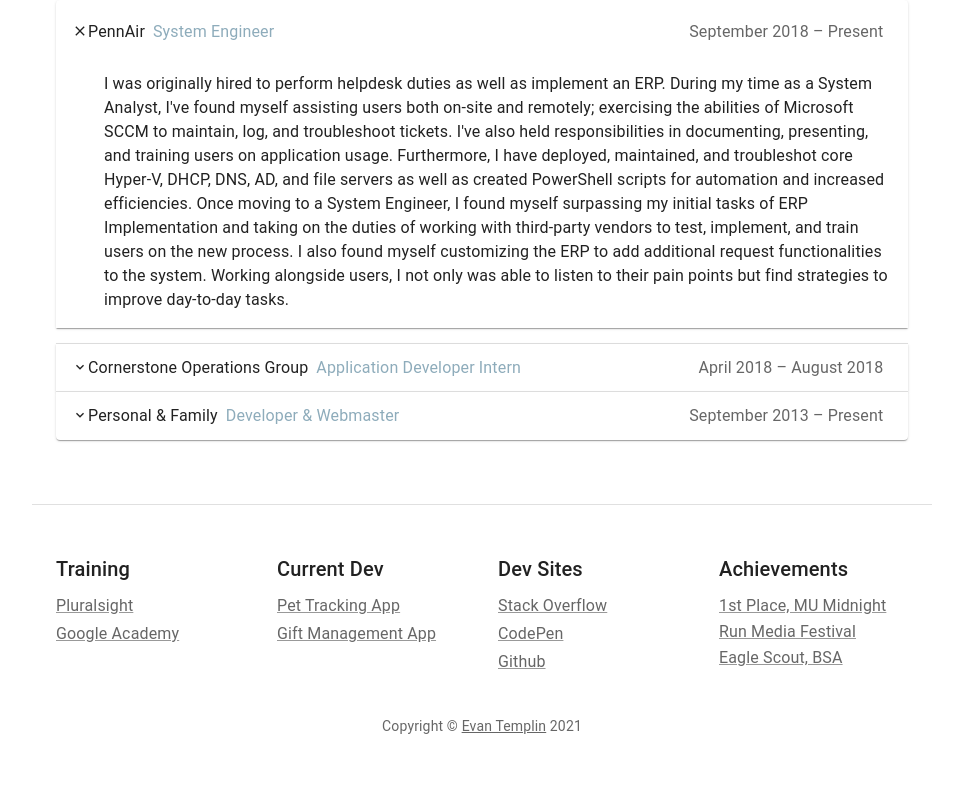
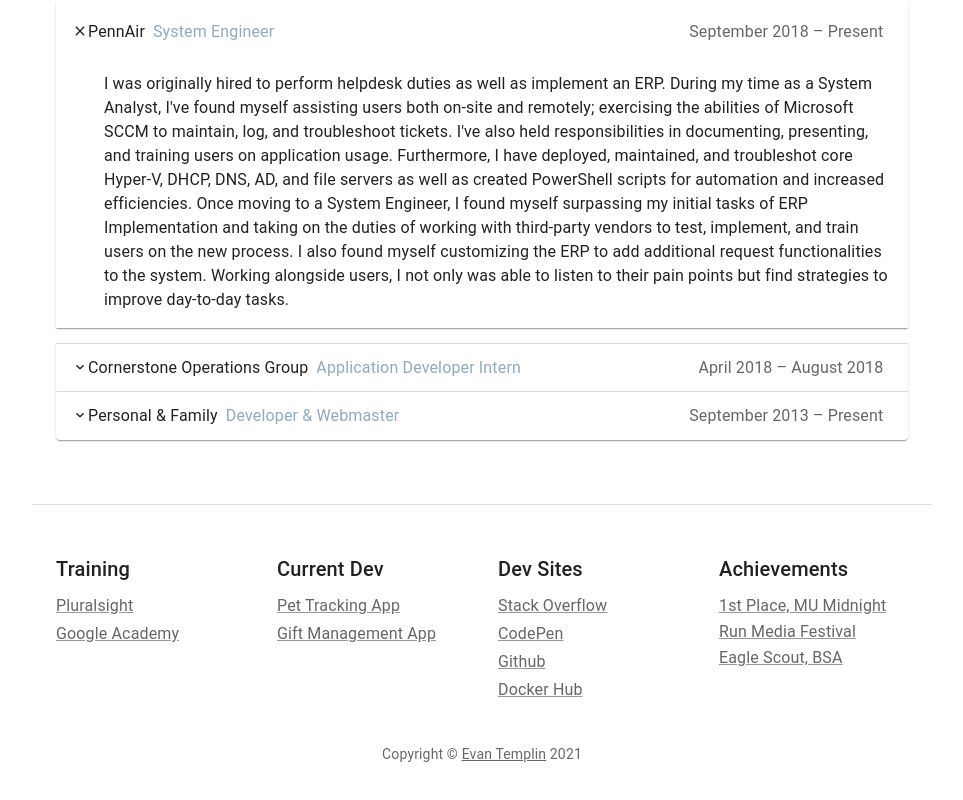
Before and after one commit to CodeNeedsCoffee/etemplinSite, a React (Create React App) app: page / in a window 1280 px wide. Shown: the part 1024-1824 px from the top of the page, without its empty margins (158-1121 px from the left). Built offline with nearby package versions, Linux system fonts and the light colour scheme.

Commit message:
added dockerhub link; updated git ignore

```diff
--- a/src/components/Footer.js
+++ b/src/components/Footer.js
@@ -36,6 +36,7 @@
 						{ name: 'Stack Overflow', url: 'https://stackoverflow.com/users/8467180/codeneedscoffee' },
 						{ name: 'CodePen', url: 'https://codepen.io/CodeNeedsCoffee' },
 						{ name: 'Github', url: 'https://github.com/CodeNeedsCoffee' },
+						{ name: 'Docker Hub', url: 'https://hub.docker.com/u/codeneedscoffee' },
 					],
 				},
 				{
```
Also changed, not shown: 1 other file (tests, documents, lock files or other folders).
